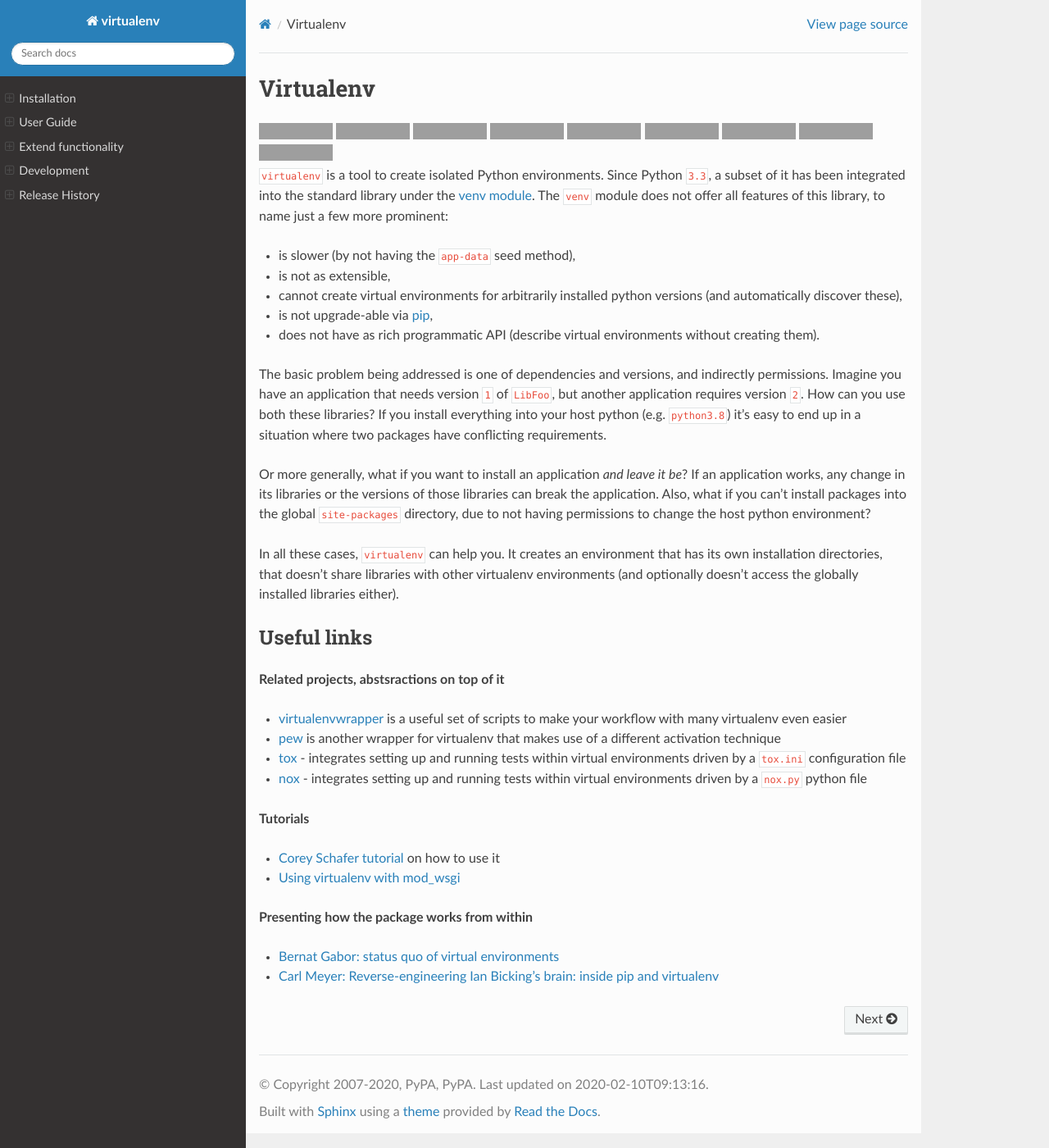
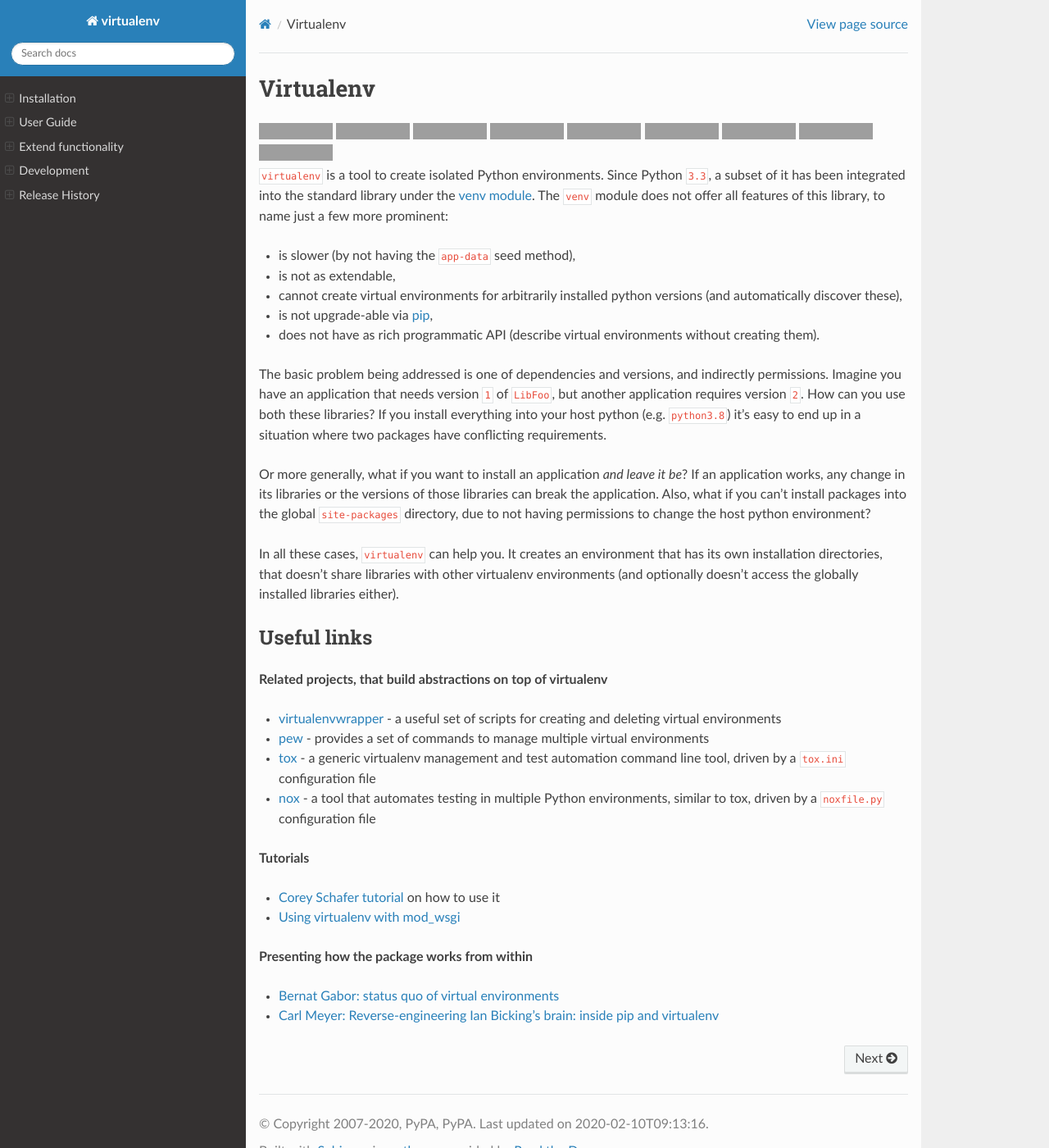
Before and after one commit to pypa/virtualenv, a Sphinx documentation site: the page built from docs/index.rst, in a window 1280 px wide and 1400 px high, cut to the strip 0-1400 px from the top of the window. Shown: the whole strip at 82% size. Built offline with Sphinx 7.4.7 and the Read the Docs theme 2.0.0, drawn with Linux system fonts in a browser that asks for light colours; pages that are not in the unit, such as notebooks, are missing from menus; the version number could not be read and is left out; grey boxes are pictures that could not be loaded.

```diff
--- a/azure-pipelines.yml
+++ b/azure-pipelines.yml
@@ -115,4 +115,4 @@ jobs:
     parameters:
       external_feed: 'gb'
       pypi_remote: 'pypi-gb'
-      dependsOn: [fix_lint, embed, docs, report_coverage, dev, readme]
+      dependsOn: [fix_lint, docs, report_coverage, dev, readme, zipapp, upgrade]
--- a/docs/index.rst
+++ b/docs/index.rst
@@ -32,17 +32,17 @@ integrated into the standard library under the `venv module <https://docs.python
 ``venv`` module does not offer all features of this library, to name just a few more prominent:
 
 - is slower (by not having the ``app-data`` seed method),
-- is not as extensible,
+- is not as extendable,
 - cannot create virtual environments for arbitrarily installed python versions (and automatically discover these),
 - is not upgrade-able via `pip <https://pip.pypa.io/en/stable/installing/>`_,
 - does not have as rich programmatic API (describe virtual environments without creating them).
 
 The basic problem being addressed is one of dependencies and versions, and indirectly permissions.
 Imagine you have an application that needs version ``1`` of ``LibFoo``, but another application requires version
-``2``. How can you use both these libraries?  If you install everything into your host python (e.g. ``python3.8``)
+``2``. How can you use both these libraries? If you install everything into your host python (e.g. ``python3.8``)
 it's easy to end up in a situation where two packages have conflicting requirements.
 
-Or more generally, what if you want to install an application *and leave it be*?  If an application works, any change
+Or more generally, what if you want to install an application *and leave it be*? If an application works, any change
 in its libraries or the versions of those libraries can break the application. Also, what if you can't install packages
 into the global ``site-packages`` directory, due to not having permissions to change the host python environment?
 
@@ -53,14 +53,14 @@ libraries either).
 Useful links
 ------------
 
-**Related projects, abstsractions on top of it**
+**Related projects, that build abstractions on top of virtualenv**
 
-* :pypi:`virtualenvwrapper` is a useful set of scripts to make your workflow with many virtualenv even easier
-* :pypi:`pew` is another wrapper for virtualenv that makes use of a different activation technique
-* :pypi:`tox` - integrates setting up and running tests within virtual environments driven by a ``tox.ini``
+* :pypi:`virtualenvwrapper` - a useful set of scripts for creating and deleting virtual environments
+* :pypi:`pew` - provides a set of commands to manage multiple virtual environments
+* :pypi:`tox` - a generic virtualenv management and test automation command line tool, driven by a ``tox.ini``
   configuration file
-* :pypi:`nox` - integrates setting up and running tests within virtual environments driven by a ``nox.py``
-  python file
+* :pypi:`nox` - a tool that automates testing in multiple Python environments, similar to tox,
+  driven by a ``noxfile.py`` configuration file
 
 **Tutorials**
 
--- a/docs/installation.rst
+++ b/docs/installation.rst
@@ -15,6 +15,7 @@ benefit that later you'll be able to upgrade virtualenv without affecting other
 
 via pip
 -------
+
 Alternatively you can install it within the global Python interpreter itself (perhaps as a user package via the
 ``--user`` flag). Be cautious if you are using a python install that is managed by your operating system or
 another package manager. ``pip`` might not coordinate with those tools, and may leave your system in an
@@ -38,8 +39,9 @@ with a python interpreter:
     python virtualenv.pyz --help
 
 The root level zipapp is always the current latest release. To get the last supported zipapp against a given python
-minor release use the link ``https://bootstrap.pypa.io/x.y/virtualenv.pyz``, e.g. for the last virtualenv supporting
-Python 2.7 use `https://bootstrap.pypa.io/2.7/virtualenv.pyz <https://bootstrap.pypa.io/2.7/virtualenv.pyz>`_.
+minor release use the link ``https://bootstrap.pypa.io/virtualenv/x.y/virtualenv.pyz``, e.g. for the last virtualenv
+supporting Python 2.7 use
+`https://bootstrap.pypa.io/virtualenv/2.7/virtualenv.pyz <https://bootstrap.pypa.io/2.7/virtualenv/virtualenv.pyz>`_.
 
 .. _compatibility-requirements:
 
--- a/setup.cfg
+++ b/setup.cfg
@@ -86,6 +86,7 @@ docs =
     sphinx-argparse >= 0.2.5, <1
     sphinx-rtd-theme >= 0.4.3, <1
     towncrier >= 19.9.0rc1
+    proselint >= 0.10.2, <1
 testing =
     packaging>=20.0;python_version>"3.4"
     pytest >= 4.0.0, <6
```
Also changed, not shown: docs/changes.rst (+9 -0 lines), docs/cli_interface.rst (+25 -23 lines), docs/development.rst (+24 -21 lines), docs/user_guide.rst (+5 -5 lines), 1 other file.
